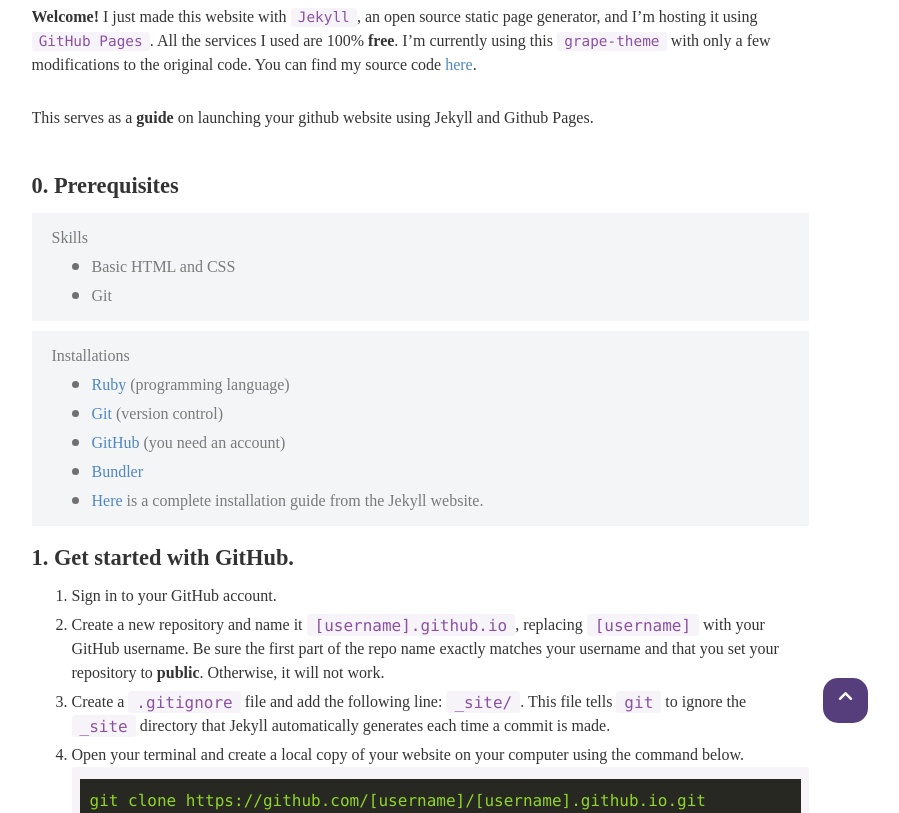
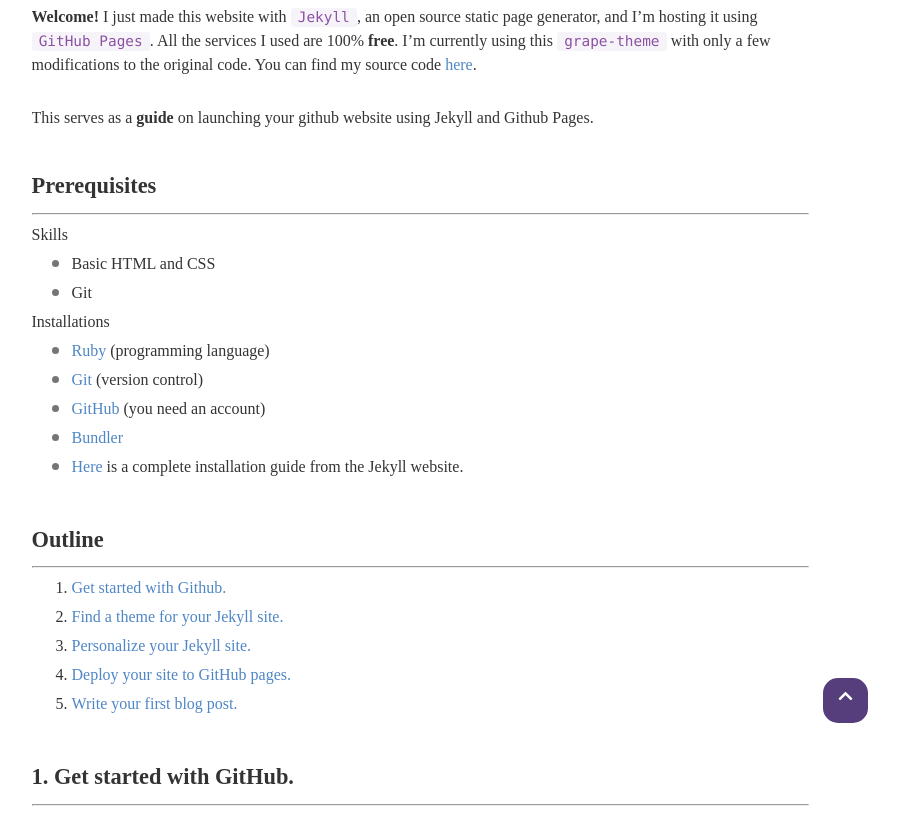
Before and after one commit to jennieablog/jennieablog.github.io, a Jekyll site: the page built from _posts/2020-05-25-a-blog-is-born.md, in a window 1280 px wide and 900 px high, scrolled down 581 px, cut to the strip 87-900 px from the top of the window. Shown: the whole strip, without its empty margins (220-1119 px from the left). Built offline with Jekyll 4.4.1, drawn with Linux system fonts in a browser that asks for light colours; nearby versions of some CDN libraries; some web fonts are replaced; comment, search, counter and statistics services are not loaded; some of the changed text lies outside the part shown.

````diff
--- a/_posts/2020-05-25-a-blog-is-born.md
+++ b/_posts/2020-05-25-a-blog-is-born.md
@@ -16,20 +16,35 @@ comments : True
 
 This serves as a <strong>guide</strong> on launching your github website using Jekyll and Github Pages.<br><br>
 
-### 0. Prerequisites
+### Prerequisites
+***
 
-> Skills
+Skills
 - Basic HTML and CSS
 - Git
 
-> Installations
+Installations
 - <a href="https://www.ruby-lang.org/en/downloads/">Ruby</a> (programming language)
 - <a href="https://git-scm.com/">Git</a> (version control)
 - <a href="https://github.com/">GitHub</a> (you need an account)
 - <a href="https://bundler.io/">Bundler</a>
 - <a href="https://jekyllrb.com/docs/installation/macos/#install-command-line-tools">Here</a> is a complete installation guide from the Jekyll website.
 
-### 1. Get started with GitHub.
+<br>
+
+### Outline
+***
+
+1. [Get started with Github.](#step1)
+2. [Find a theme for your Jekyll site.](#step2)
+3. [Personalize your Jekyll site.](#step3)
+4. [Deploy your site to GitHub pages.](#step4)
+5. [Write your first blog post.](#step5)
+
+<br>
+
+### 1. Get started with GitHub.<a name="step1"></a>
+***
 
 1. Sign in to your GitHub account.
 2. Create a new repository and name it `[username].github.io`, replacing `[username]` with your GitHub username. Be sure the first part of the repo name exactly matches your username and that you set your repository to <strong>public</strong>. Otherwise, it will not work.
@@ -42,7 +57,10 @@ git clone https://github.com/[username]/[username].github.io.git
   ```
   This way you can always preview your Jekyll site first before pushing it to GitHub pages.
 
-### 2. Find a theme for your Jekyll site.
+<br>
+
+### 2. Find a theme for your Jekyll site.<a name="step2"></a>
+***
 
 1. You can find, preview, and download themes for your Jekyll site on different galleries found online such as the following:
 	- [JamStack](https://jamstackthemes.dev/ssg/jekyll/)
@@ -59,9 +77,12 @@ bundle install
   ```bash
 bundle exec jekyll serve
   ```
-  It should be up and running at `http://localhost:4000/`.<br>
+  It should be up and running at `http://localhost:4000/`.
 
-### 3. Personalize your Jekyll site.
+<br>
+
+### 3. Personalize your Jekyll site.<a name="step3"></a>
+***
 
 1. Your Jekyll site's configuration variables can be found at the file called `config.yml`. You can fill out missing fields or replace unwanted variables completely, and it will look a lot like the code block below.
   ```yaml
@@ -78,9 +99,12 @@ profile :
   username : "Jennie Ablog"
   description : "A BSc CS student who loves to teach herself a lot of stuff. 👩🏾‍💻"
   ```
-2. Once you're already satisfied with the way it looks on your `localhost`, you can proceed to deployment to GitHub Pages.<br>
+2. Once you're already satisfied with the way it looks on your `localhost`, you can proceed to deployment to GitHub Pages.
 
-### 4. Deploy your site to GitHub Pages
+<br>
+
+### 4. Deploy your site to GitHub Pages.<a name="step4"></a>
+***
 
 1. Fire up your terminal and navigate to your local git repository.
     ```bash
@@ -94,9 +118,12 @@ git commit -m "initial commit for jekyll site"
   ```bash
 git push origin master
     ```
-4. After a while, you can view your Jekyll Site running at `[username].github.io`.<br>
+4. After a while, you can view your Jekyll Site running at `[username].github.io`.
 
-### 5. Write your first blog post.
+<br>
+
+### 5. Write your first blog post.<a name="step5"></a>
+***
 
 1. Downloaded Jekyll themes usually come with sample blog posts which are located in a folder named `posts/`.
 2. Navigate to that folder. You will see files that are likely named in this format `YYYY-MM-DD-sample-blog-post.md`. When you open it it will look something like an `html` file except that it has something else in the beginning.
@@ -110,10 +137,12 @@ author:
 comments :
 ---
   ```
-3. What you see in the beginning of the file is called a `yaml` Front Matter block. Between the triple-dashed lines, you can set predefined variables or even define your own. They will then be made available for access using Liquid tags in the file. For more information on Front Matter, visit this [page](https://jekyllrb.com/docs/front-matter/).<br><br>
+3. What you see in the beginning of the file is called a `yaml` Front Matter block. Between the triple-dashed lines, you can set predefined variables or even define your own. They will then be made available for access using Liquid tags in the file. For more information on Front Matter, visit this [page](https://jekyllrb.com/docs/front-matter/).
 
-After writing your blog post, you can `git commit` and `git push` again to the master branch of your `git` repository. Your website shall be updated accordingly.<br>
+4. After writing your blog post, you can `git commit` and `git push` again to the master branch of your `git` repository. Your website shall be updated accordingly.<br><br>
 
 > When in doubt, you can always consult the Jekyll [documentation](https://jekyllrb.com/docs/), or the `README.md` of the GitHub repository of your chosen Jekyll theme, like [this one](https://github.com/naye0ng/Grape-Theme/blob/master/README.md) or [this one](https://github.com/sergiokopplin/indigo/blob/gh-pages/README.md).
 
-<strong>Voila!</strong> You now have your own portfolio/blog website hosted for free for-ever. That wasn't so hard, was it? 🤙
+<br>
+## Well done! 🙆🏽‍♀️
+You now have your own portfolio/blog website hosted for free for-ever!
````
Also changed, not shown: _posts/2020-05-30-sign-language-representations.md (+2 -2 lines), _posts/2020-06-01-django-beginners-guide.md (+1 -1 lines), _posts/2020-06-09-django-guide-part-1.md (+1 -1 lines), _posts/2020-06-11-django-guide-part-3.md (added, +38 -0 lines), _posts/2020-06-10-django-guide-part-2.md (renamed from _posts/2020-06-09-django-guide-part-2.md).
